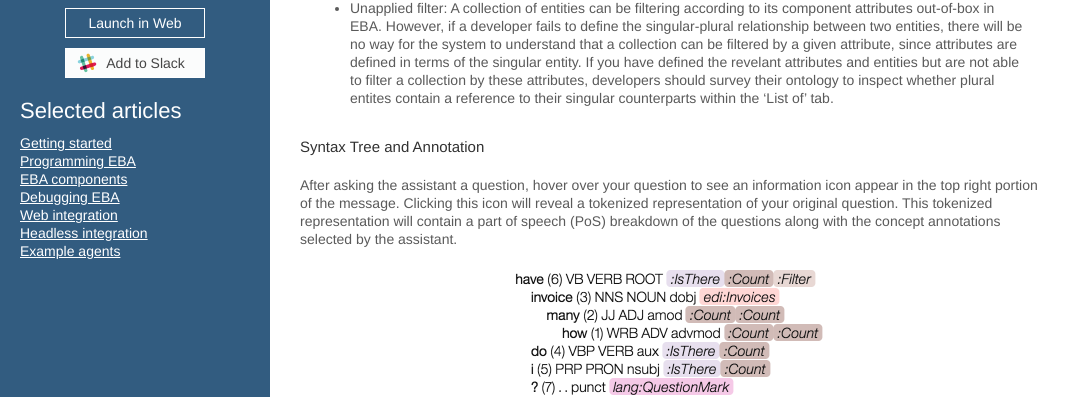
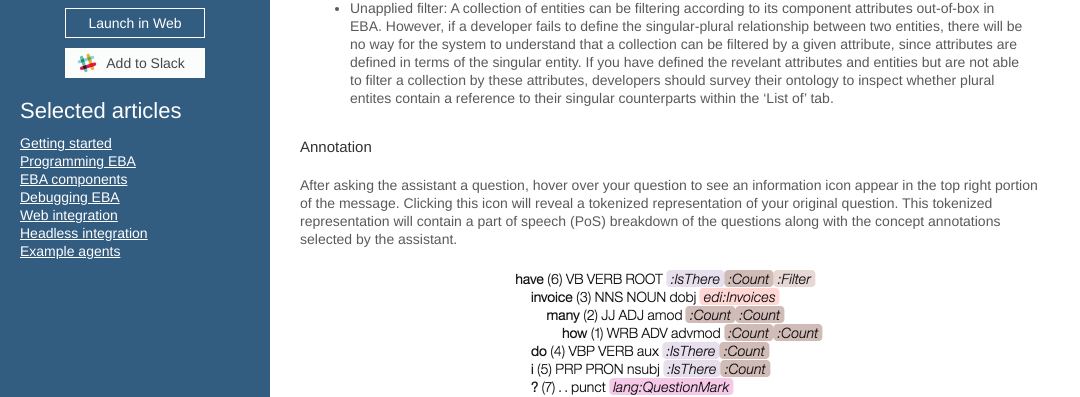
Before and after one commit to ibm-watson-embedded-business-assistant/eba-example-agents, a Jekyll site: the page built from docs/articles/DebuggingWatsonAssistant.md, in a window 1280 px wide and 900 px high, scrolled down 658 px. Shown: the part 122-519 px from the top of the window, without its empty margins (0-1080 px from the left). Built offline with Jekyll 4.4.1, drawn with Linux system fonts in a browser that asks for light colours; our own code applies the rules of GitHub Pages for plain Markdown files; the repository's description, which GitHub fills in, is left out; some of the changed lines change nothing that is shown.

Commit message:
Update DebuggingWatsonAssistant.md

```diff
--- a/docs/articles/DebuggingWatsonAssistant.md
+++ b/docs/articles/DebuggingWatsonAssistant.md
@@ -8,9 +8,9 @@
 
  - [Encoded conceptual knowledge](#ontology): Developers encode a set of concepts and relationships to tell our assistant what it _can_ understand and reason about. Without conceptual entities, there is effectively nothing to reason about.
 
- - [SyntaxTree creation](#syntax): A user's natural language question is broken down into its morphological and syntaxical features and represented as a tree.
+ - [SyntaxTree creation](#annotation): A user's natural language question is broken down into its morphological and syntaxical features and represented as a tree.
 
- - [Annotation](#syntax): Natural language within a user's syntax tree is annotated or mapped to conceptual entities.
+ - [Annotation](#annotation): Natural language within a user's syntax tree is annotated or mapped to conceptual entities.
 
  - [Reasoning](#reasoning): Given a starting point of conceptual entites, EBA considers all possible outcome paths and reasons to produce the most relevant one.
 
@@ -29,7 +29,7 @@
 
   - Unapplied filter: A collection of entities can be filtering according to its component attributes out-of-box in EBA. However, if a developer fails to define the singular-plural relationship between two entities, there will be no way for the system to understand that a collection can be filtered by a given attribute, since attributes are defined in terms of the singular entity. If you have defined the revelant attributes and entities but are not able to filter a collection by these attributes, developers should survey their ontology to inspect whether plural entites contain a reference to their singular counterparts within the 'List of' tab.
 
-#### Syntax Tree and Annotation
+#### Annotation
 
 After asking the assistant a question, hover over your question to see an information icon appear in the top right portion of the message. Clicking this icon will reveal a tokenized representation of your original question. This tokenized representation will contain a part of speech (PoS) breakdown of the questions along with the concept annotations selected by the assistant.
 
```
